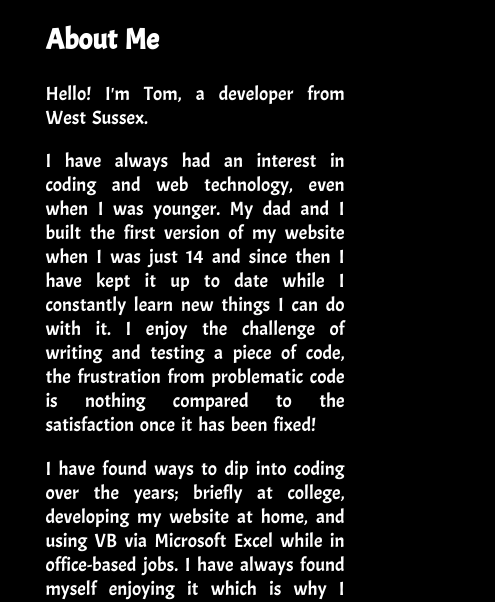
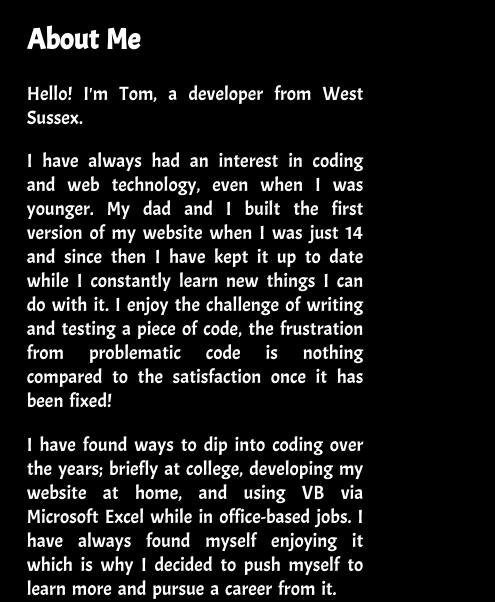
Before and after one commit to T-Stevens91/t-stevens91.github.io, a plain HTML site: page index.html in a window 390 px wide. Shown: the part 231-833 px from the top of the page, 495 px wide, since content can reach past the window. Drawn offline with Linux system fonts and the light colour scheme.

Commit message:
correct current styling errors and remove unecessary id tags

```diff
--- a/index.html
+++ b/index.html
@@ -19,7 +19,8 @@
 		</nav>
 	</header>
 	<main>
-		<section id="about">
+		<section>
+			<article>
 				<h2>About Me</h2>
 				<p>Hello! I'm Tom, a developer from West Sussex.</p>
 				<p>I have always had an interest in coding and web technology, even when I was younger. My dad and I built the first version of my website when I was just 14 and since then I have kept it up to date while I constantly learn new things I can do with it.
@@ -29,6 +30,7 @@
 				<br>
 				<br>
 				<p>Details of my skills and completed projects can be found on the relevant pages, as can my contact information.</p>
+			</article>
 		</section>
 		<section id="photo">
 			<figure>
--- a/resources/css/style.css
+++ b/resources/css/style.css
@@ -49,12 +49,12 @@ nav li {
 }
 
 main {
+	width: 100%;
 	display: flex;
 	justify-content: space-between;
 }
 
-#about {
-	width: 50%;
+article {
 	text-align: justify;
 	padding-left: 30px;
 }
@@ -73,7 +73,7 @@ main {
 footer {
 	text-align: center;
 	width: 100%;
-	padding: 15px;
+	padding-top: 15px;
 }
 
 @media only screen and (min-width:320px) and (max-width: 768px){
@@ -95,16 +95,16 @@ footer {
 		width: 100%;
 		display: block;
 	}
-	#about {
-		width: 80%;
+	article {
+		width: 90%;
 		margin: 0 auto;
-		padding: 0;
+		padding: 0 5% 0 5%;
 		display: block;
 	}
 	#photo {
-		width:80%;
+		width:100%;
 		margin: 0 auto;
-		padding: 2% 0 0 0;
+		padding: 0;
 		display: block;
 		text-align: center;
 	}
```
Lines whose indentation alone changed are shown as unchanged.
